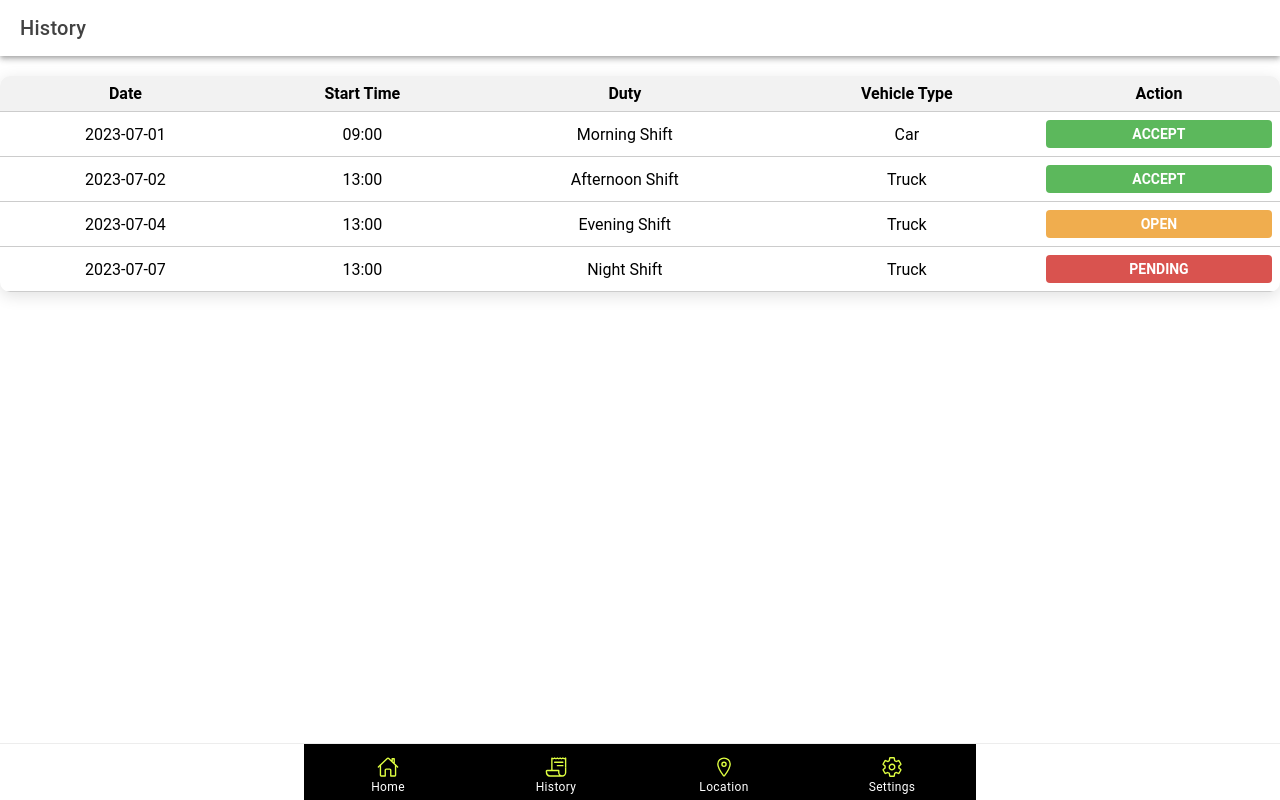
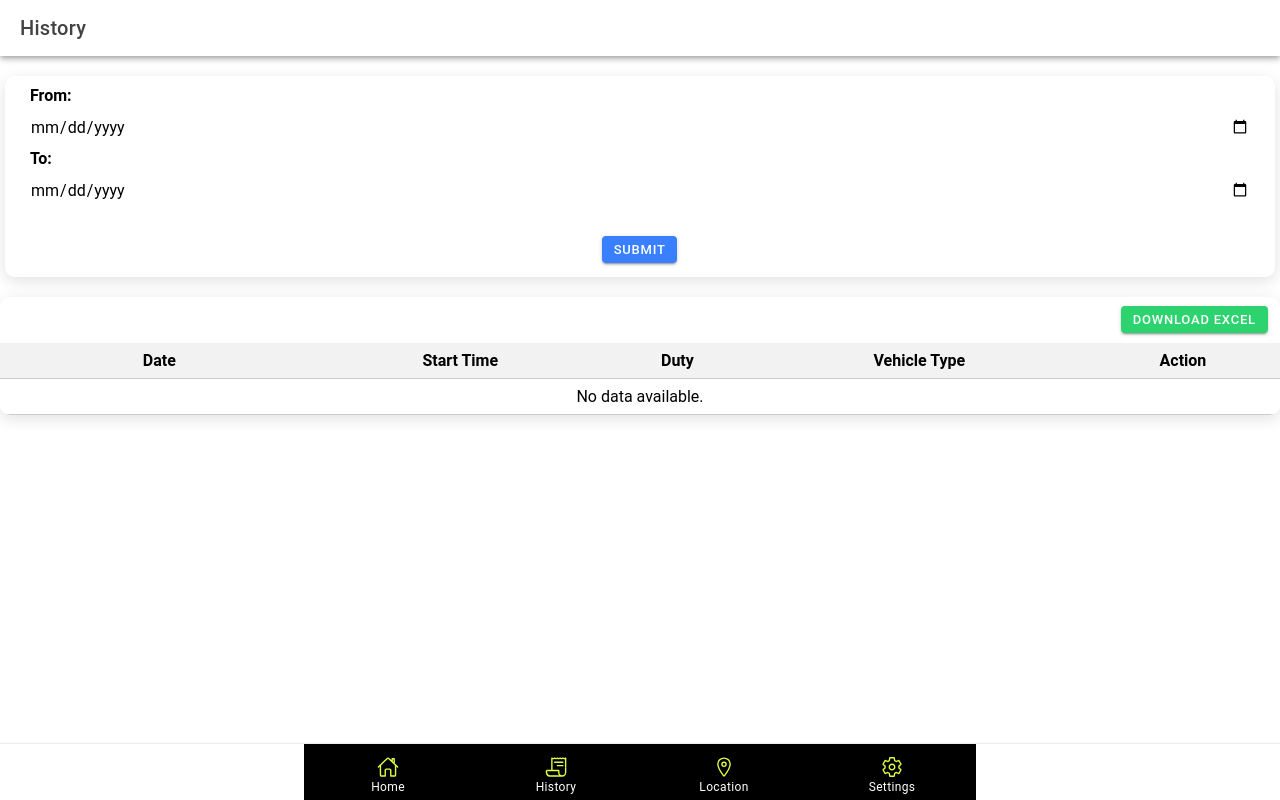
Before and after one commit to NASTAFTechnologies/Drive-Application, a React (Vite) app: page /menu/tripsheet in a window 1280 px wide. Built offline with nearby package versions, Linux system fonts and the light colour scheme; sample sign-in values are in the browser's storage.

Commit message:
Update for History page css and popup funcations

```diff
--- a/index.html
+++ b/index.html
@@ -2,7 +2,7 @@
 <html lang="en">
   <head>
     <meta charset="utf-8" />
-    <title>Ionic App</title>
+    <title>TAAF-Technology</title>
 
     <base href="/" />
 
--- a/package.json
+++ b/package.json
@@ -22,18 +22,21 @@
     "@react-google-maps/api": "^2.18.1",
     "@types/react-router": "^5.1.20",
     "@types/react-router-dom": "^5.3.3",
+    "file-saver": "^2.0.5",
     "ionicons": "^7.0.0",
     "react": "^18.2.0",
     "react-dom": "^18.2.0",
     "react-router": "^5.3.4",
     "react-router-dom": "^5.3.4",
-    "react-signature-canvas": "^1.0.6"
+    "react-signature-canvas": "^1.0.6",
+    "xlsx": "^0.18.5"
   },
   "devDependencies": {
     "@capacitor/cli": "5.1.1",
     "@testing-library/jest-dom": "^5.16.5",
     "@testing-library/react": "^14.0.0",
     "@testing-library/user-event": "^14.4.3",
+    "@types/file-saver": "^2.0.5",
     "@types/react": "^18.0.27",
     "@types/react-dom": "^18.0.10",
     "@types/react-signature-canvas": "^1.0.2",
--- a/src/components/History/History.css
+++ b/src/components/History/History.css
@@ -1,3 +1,16 @@
+.date-filter{
+  margin: 20px 5px;
+  padding:10px 25px;
+  border-radius: 10px;
+  box-shadow: rgba(0, 0, 0, 0.12) 0px 4px 16px;
+}
+.date-filter .filter-label{
+  font-weight: 600;
+}
+.date-filter .sumbit-flt-btn{
+  text-align: center;
+  margin-top: 20px;
+}
 .table-container {
     width: 100%;
     overflow-x: auto;
@@ -5,7 +18,10 @@
     border-radius: 10px;
     box-shadow: rgba(0, 0, 0, 0.12) 0px 4px 16px;
   }
-
+  .table-container .excel-download-btn{
+    text-align: end;
+    margin:5px 10px ;
+  }
   .ionic-table {
     width: 100%;
     border-collapse: collapse;
--- a/src/components/History/History.tsx
+++ b/src/components/History/History.tsx
@@ -1,10 +1,25 @@
-import React, { useEffect } from 'react';
+import React, { useEffect, useState } from 'react';
 import './History.css';
-import { IonContent, IonHeader, IonPage, IonTitle, IonToolbar } from '@ionic/react';
-import { useHistory } from "react-router-dom";
+import { IonButton, IonContent, IonHeader, IonInput, IonPage, IonTitle, IonToolbar, IonAlert } from '@ionic/react';
+import { useHistory } from 'react-router-dom';
+import * as XLSX from 'xlsx';
+import { saveAs } from 'file-saver';
 
 const TripSheet: React.FC = () => {
   const history = useHistory();
+  const [startDate, setStartDate] = useState('');
+  const [endDate, setEndDate] = useState('');
+  const [filteredData, setFilteredData] = useState<{
+    id: number;
+    date: string;
+    startTime: string;
+    duty: string;
+    vehicleType: string;
+    Action: string;
+  }[]>([]);
+  const [showPopup, setShowPopup] = useState(false);
+  const [showPopupForSubmit, setshowPopupForSubmit] = useState(false);
+
   useEffect(() => {
     const isAuthenticated = localStorage.getItem('auth');
     if (!isAuthenticated) {
@@ -21,6 +36,52 @@ const TripSheet: React.FC = () => {
     // Add more data rows here...
   ];
 
+// Filter the data based on the selected date range
+// Filter the data based on the selected date range
+const filterData = () => {
+  if (!startDate || !endDate) {
+    setshowPopupForSubmit(true);
+    setFilteredData([]);
+  } else {
+    const filtered = data.filter(item => {
+      return item.date >= startDate && item.date <= endDate;
+    });
+    setFilteredData(filtered);
+
+    if (filtered.length === 0) {
+      setshowPopupForSubmit(true);
+    } else {
+      setshowPopupForSubmit(false);
+    }
+  }
+};
+
+
+
+// Function to handle downloadExcel button click
+const handleDownloadExcel = () => {
+  if (!startDate || !endDate) {
+    setShowPopup(true);
+  } else {
+    if (filteredData.length === 0) {
+      setshowPopupForSubmit(true);
+    } else {
+      downloadExcel();
+    }
+  }
+};
+
+
+  // Function to download the data as an Excel file
+  const downloadExcel = () => {
+    const worksheet = XLSX.utils.json_to_sheet(filteredData);
+    const workbook = XLSX.utils.book_new();
+    XLSX.utils.book_append_sheet(workbook, worksheet, 'Trip Data');
+    const excelBuffer = XLSX.write(workbook, { bookType: 'xlsx', type: 'array' });
+    const data = new Blob([excelBuffer], { type: 'application/vnd.openxmlformats-officedocument.spreadsheetml.sheet;charset=UTF-8' });
+    saveAs(data, 'trip_data.xlsx');
+  };
+
   return (
     <IonPage>
       <IonHeader>
@@ -29,7 +90,29 @@ const TripSheet: React.FC = () => {
         </IonToolbar>
       </IonHeader>
       <IonContent>
+        <div className="date-filter">
+          <label className='filter-label' htmlFor="fromDate">From:</label>
+          <IonInput
+            type="date"
+            id="fromDate"
+            value={startDate}
+            onIonChange={(e) => setStartDate(e.detail.value!)}
+          />
+          <label className='filter-label' htmlFor="toDate">To:</label>
+          <IonInput
+            type="date"
+            id="toDate"
+            value={endDate}
+            onIonChange={(e) => setEndDate(e.detail.value!)}
+          />
+          <div className='sumbit-flt-btn'>
+            <IonButton size='small' onClick={filterData}>Submit</IonButton>
+          </div>
+        </div>
         <div className="table-container">
+          <div className='excel-download-btn'>
+            <IonButton color="success" size='small' onClick={handleDownloadExcel}>Download Excel</IonButton>
+          </div>
           <table className="ionic-table">
             <thead>
               <tr>
@@ -41,25 +124,43 @@ const TripSheet: React.FC = () => {
               </tr>
             </thead>
             <tbody>
-              {data.map((item) => (
+              {filteredData.length > 0 ? (
+                filteredData.map((item) => (
                   <tr key={item.id}>
                     <td>{item.date}</td>
                     <td>{item.startTime}</td>
                     <td>{item.duty}</td>
                     <td>{item.vehicleType}</td>
                     <td>
-                    <div
-                      className={`action-button action-${item.Action.toLowerCase()}`}
-                    >
+                      <div className={`action-button action-${item.Action.toLowerCase()}`}>
                         {item.Action}
                       </div>
                     </td>
                   </tr>
-              ))}
+                ))
+              ) : (
+                <tr>
+                  <td colSpan={5}>No data available.</td>
+                </tr>
+              )}
             </tbody>
           </table>
         </div>
       </IonContent>
+      <IonAlert
+        isOpen={showPopup}
+        onDidDismiss={() => setShowPopup(false)}
+        header="Missing Dates"
+        message="Please enter both start and end dates."
+        buttons={['OK']}
+      />
+          <IonAlert
+        isOpen={showPopupForSubmit}
+        onDidDismiss={() => setshowPopupForSubmit(false)}
+        header="Missing Dates"
+        message="You enter the date was not in your memory !!"
+        buttons={['OK']}
+      />
     </IonPage>
   );
 };
```
Also changed, not shown: 1 other file (tests, documents, lock files or other folders). Lines whose indentation alone changed are shown as unchanged.
